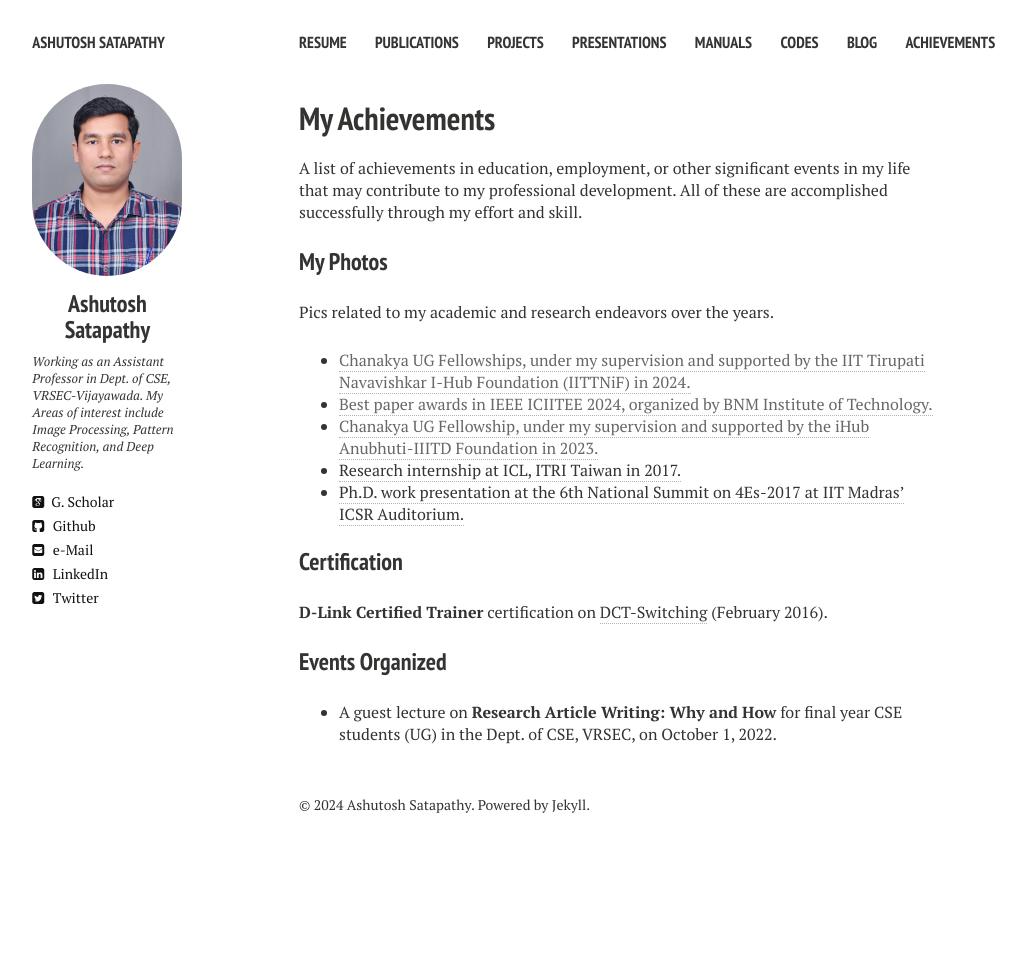
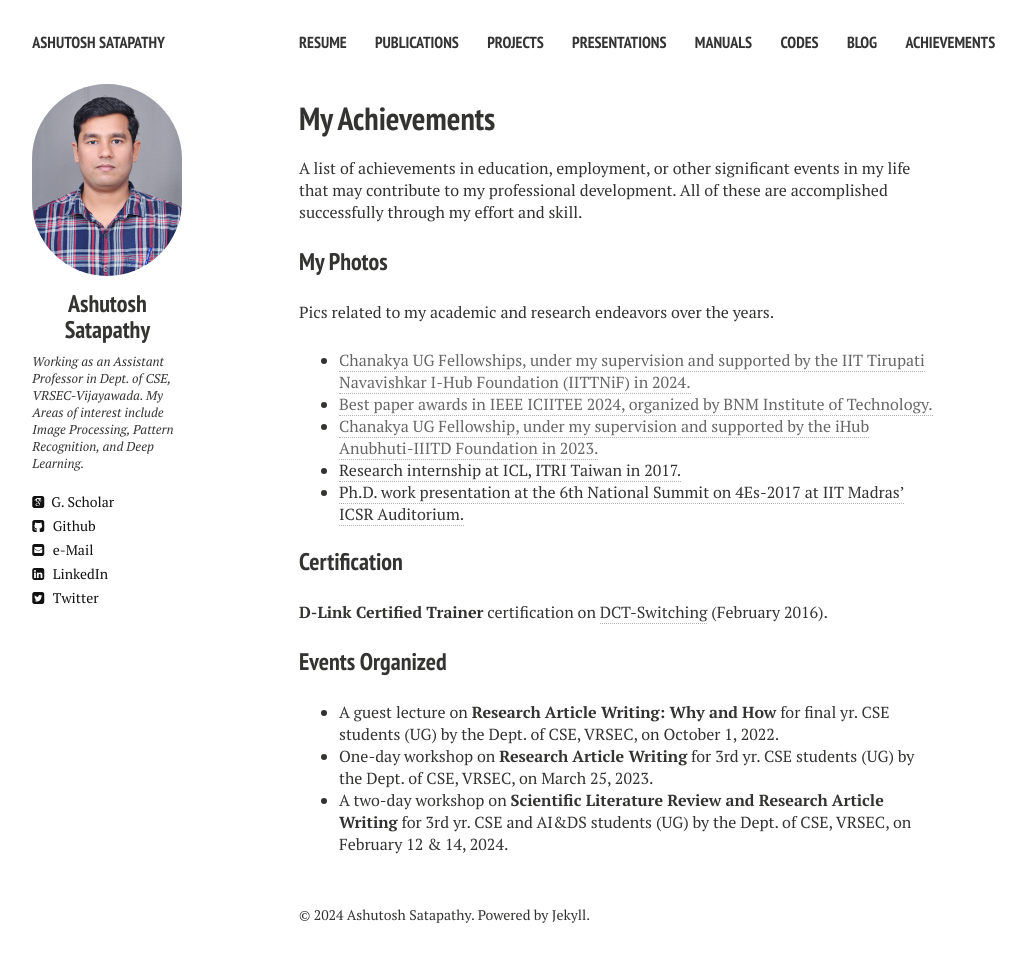
Before and after one commit to ashutoshsatapathy1990/ashutoshsatapathy1990.github.io, a Jekyll site: the page built from achievement.md, in a window 1280 px wide. Shown: the whole page, without its empty margins (21-1047 px from the left). Built offline with Jekyll 4.4.1, drawn with Linux system fonts in a browser that asks for light colours; nearby versions of some CDN libraries; before the commit the page ends 900 px from its top, so only the background shows below that.

Commit message:
Update achievement.md

```diff
--- a/achievement.md
+++ b/achievement.md
@@ -24,4 +24,6 @@ Pics related to my academic and research endeavors over the years.
 
 ### Events Organized
 
-* A guest lecture on **Research Article Writing: Why and How** for final year CSE students (UG) in the Dept. of CSE, VRSEC, on October 1, 2022.
+* A guest lecture on **Research Article Writing: Why and How** for final yr. CSE students (UG) by the Dept. of CSE, VRSEC, on October 1, 2022.
+* One-day workshop on **Research Article Writing** for 3rd yr. CSE students (UG) by the Dept. of CSE, VRSEC, on March 25, 2023.
+* A two-day workshop on **Scientific Literature Review and Research Article Writing** for 3rd yr. CSE and AI&DS students (UG) by the Dept. of CSE, VRSEC, on February 12 & 14, 2024.
```
